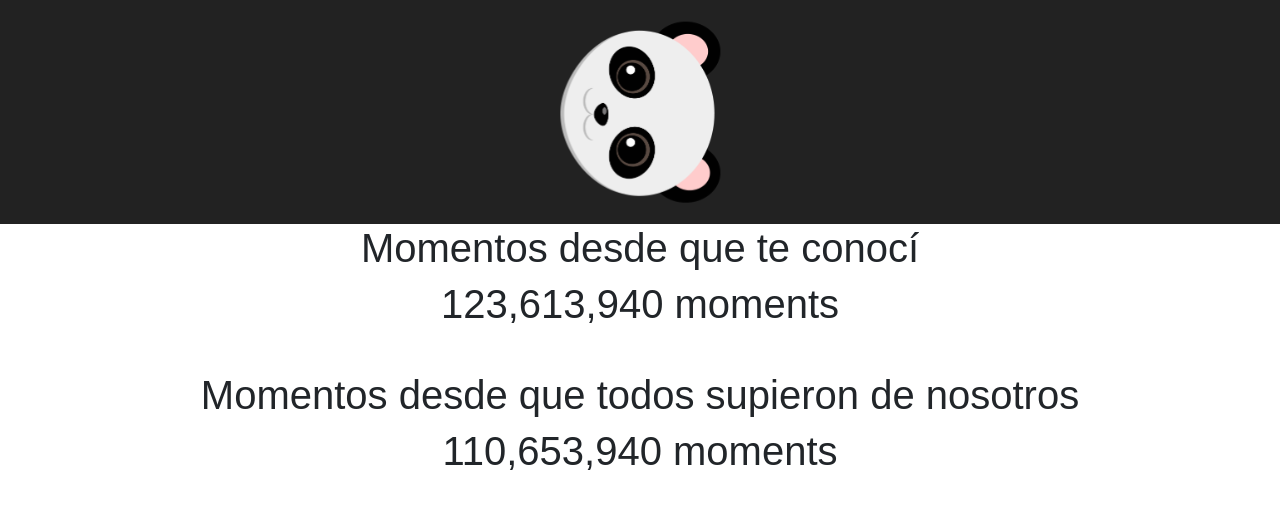
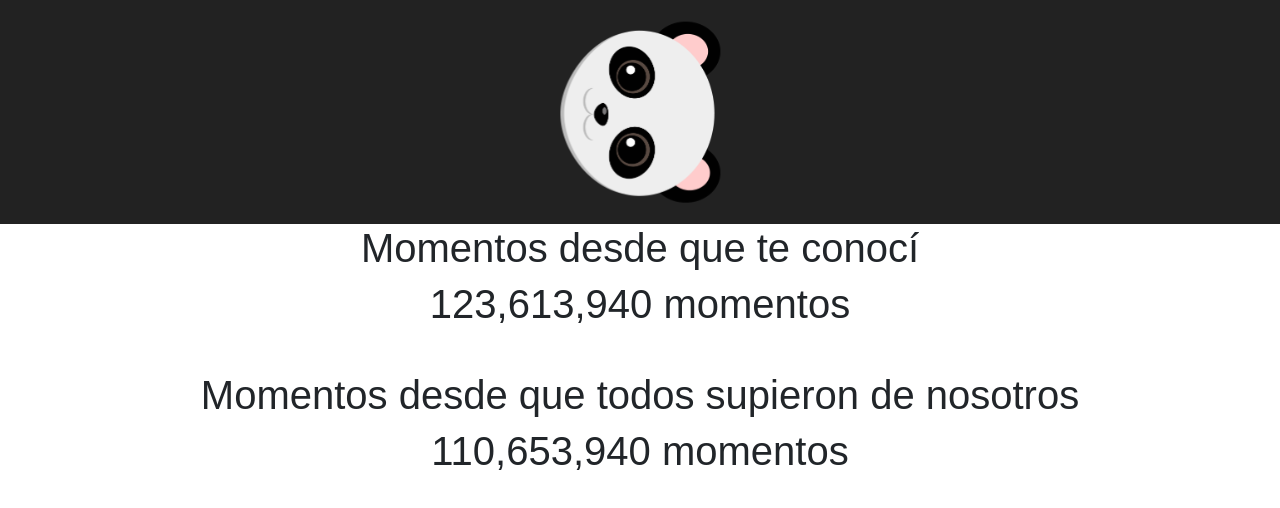
Before and after one commit to alexanther1012/pandacode, a React (Create React App) app: page /#/ in a window 1280 px wide. Shown: the top 508 px of the page. Built offline with nearby package versions, Linux system fonts and the light colour scheme.

Commit message:
Change moments to momentos

```diff
--- a/src/components/contador/index.js
+++ b/src/components/contador/index.js
@@ -44,7 +44,7 @@ const Contador = (props) => {
         );
       case "moments":
         return (
-          <p className="">{count.moments.toLocaleString() + " moments "}</p>
+          <p className="">{count.moments.toLocaleString() + " momentos"}</p>
         );
     }
   };
```
Also changed, not shown: 1 other file (tests, documents, lock files or other folders).
